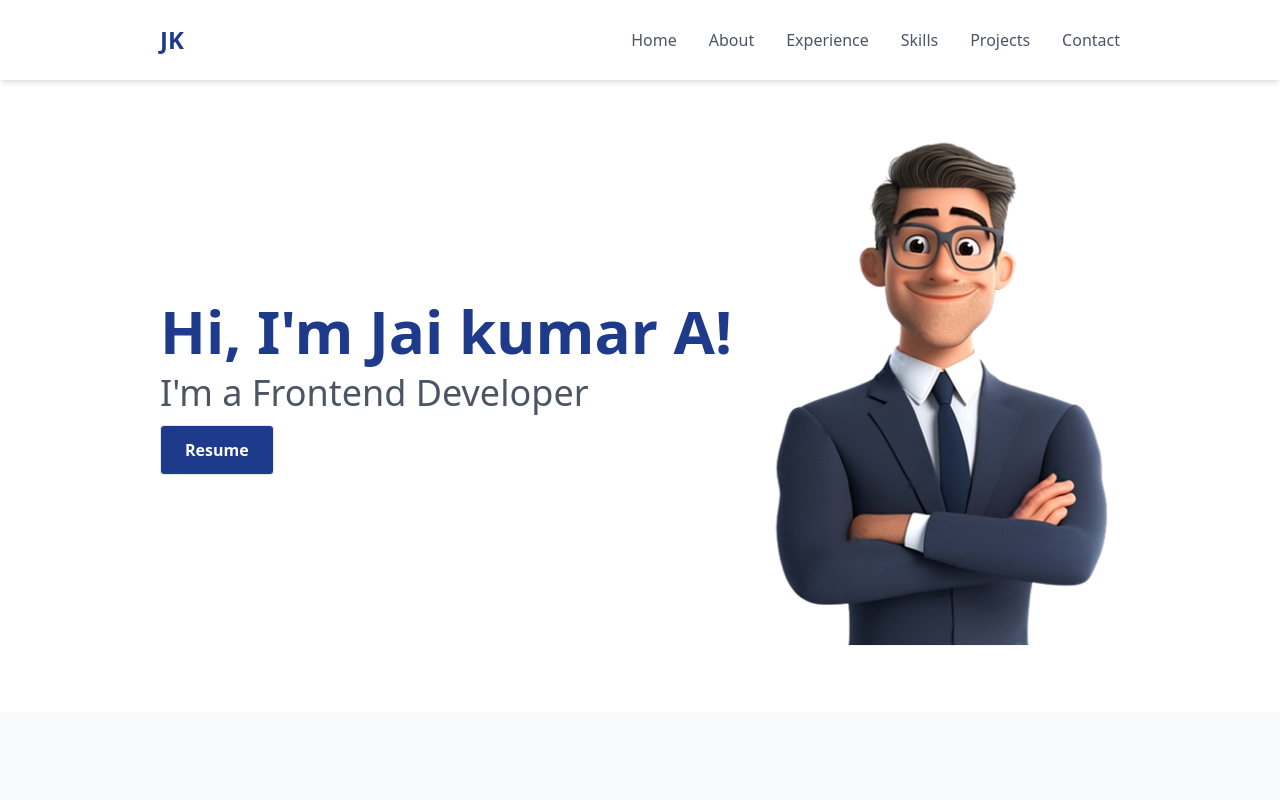
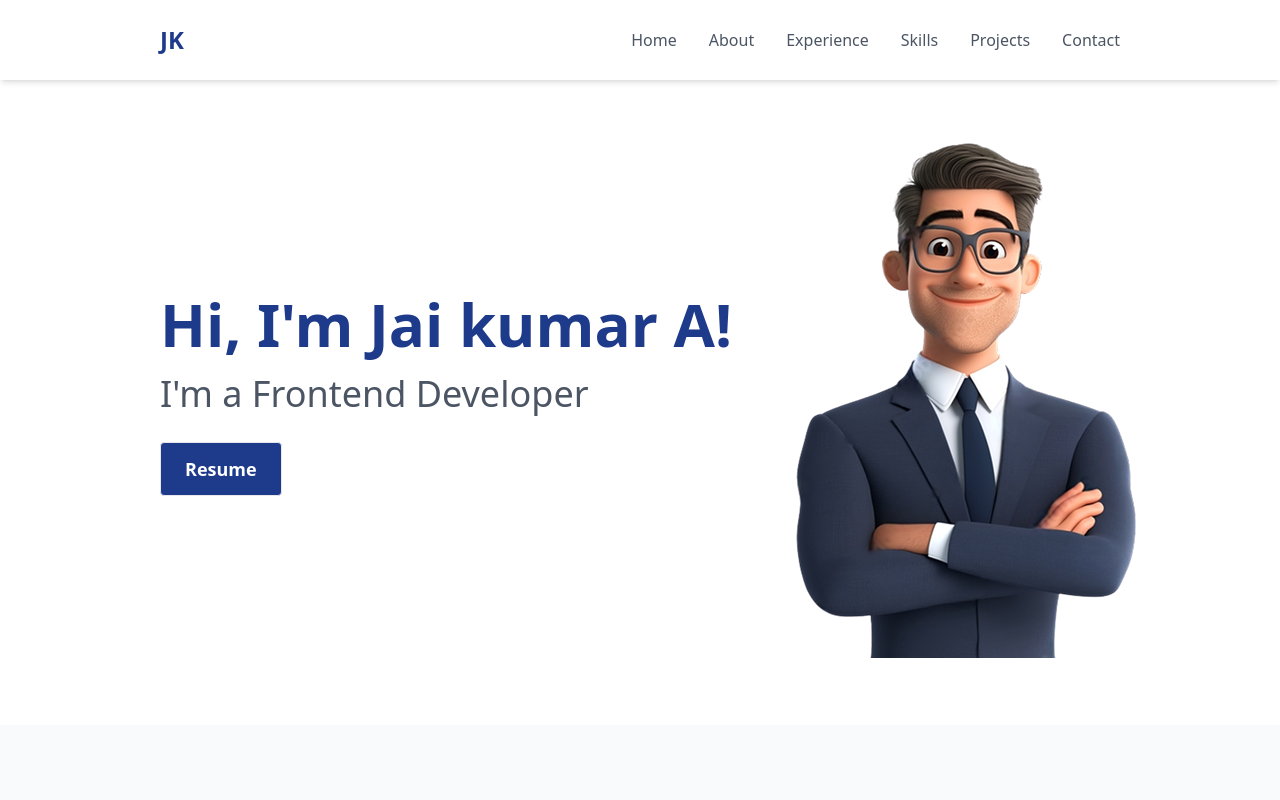
Before and after one commit to JaikumarAsokan/Jaikumar-A-portfolio, a React (Vite) app: page / in a window 1280 px wide. Shown: the top 800 px of the page. Built offline with nearby package versions, Linux system fonts and the light colour scheme.

Commit message:
Normalize line endings

```diff
--- a/src/App.jsx
+++ b/src/App.jsx
@@ -55,7 +55,7 @@ const App = () => {
   }
 
   return (
-    <div className="font-sans">
+    <div className="font-sans bg-white">
       <Navbar navItems={portfolioData.navigation} />
       <Hero personalInfo={portfolioData.personalInfo} />
       <About aboutData={portfolioData.about} />
--- a/src/components/Hero.jsx
+++ b/src/components/Hero.jsx
@@ -5,18 +5,19 @@ const Hero = ({ personalInfo }) => {
   return (
     <section
       id="home"
-      className="bg-white pt-32 pb-16 container mx-auto px-4 sm:px-8 lg:px-40 flex flex-col-reverse md:flex-row items-center justify-between"
+      className="px-6 md:px-12 lg:px-20 xl:px-40 bg-white m-auto pt-20 sm:pt-24 md:pt-28 lg:pt-32 pb-12 sm:pb-14 md:pb-16 container w-full flex flex-col-reverse md:flex-row items-center justify-between gap-8 md:gap-12"
     >
+    {/* px-4 sm:px-6 md:px-8 lg:px-12 xl:px-40 2xl:px-48 */}
       {/* Left Section */}
       <motion.div
-        className="text-left flex flex-col justify-center w-full"
+        className="text-left flex flex-col justify-center w-full md:basis-3/5"
         initial={{ opacity: 0, x: -50 }}
         whileInView={{ opacity: 1, x: 0 }}
         transition={{ duration: 0.8 }}
         viewport={{ once: true }}
       >
         <motion.h1
-          className="text-4xl md:text-6xl font-bold text-[#1e3a8a] mb-2 sm:mb-0 md:mb-2 lg:mb-3"
+          className="whitespace-nowrap md:whitespace-nowrap text-3xl sm:text-4xl md:text-5xl lg:text-6xl font-bold text-[#1e3a8a] mb-2 sm:mb-3 md:mb-4 lg:mb-5"
           initial={{ opacity: 0, y: -20 }}
           whileInView={{ opacity: 1, y: 0 }}
           transition={{ duration: 0.8, delay: 0.2 }}
@@ -25,7 +26,7 @@ const Hero = ({ personalInfo }) => {
           Hi, I'm {personalInfo.name}!
         </motion.h1>
         <motion.h2
-          className="text-2xl md:text-4xl text-gray-600 mb-2 sm:mb-0 md:mb-2 lg:mb-3"
+          className="text-xl sm:text-2xl md:text-3xl lg:text-4xl text-gray-600 mb-4 sm:mb-5 md:mb-6 lg:mb-7"
           initial={{ opacity: 0, y: -20 }}
           whileInView={{ opacity: 1, y: 0 }}
           transition={{ duration: 0.8, delay: 0.4 }}
@@ -38,7 +39,7 @@ const Hero = ({ personalInfo }) => {
             import.meta.env.BASE_URL
           }resume/Jaikumar_A_Frontend_Developer.pdf`}
           download="Jaikumar_A_Frontend_Developer.pdf"
-          className="inline-block bg-[#1e3a8a] text-white border font-bold py-3 px-6 rounded transition duration-300 hover:bg-white hover:text-[#1e3a8a] hover:border hover:border-[#1e3a8a] hover:shadow-lg w-full md:w-min text-center"
+          className="inline-block w-full sm:w-auto md:w-min bg-[#1e3a8a] text-white border font-bold py-3 sm:py-3 px-4 sm:px-6 rounded transition duration-300 hover:bg-white hover:text-[#1e3a8a] hover:border hover:border-[#1e3a8a] hover:shadow-lg   text-center text-sm sm:text-base md:text-lg"
           initial={{ opacity: 0, scale: 0.8 }}
           whileInView={{ opacity: 1, scale: 1 }}
           transition={{ duration: 0.5, delay: 0.6 }}
@@ -50,7 +51,7 @@ const Hero = ({ personalInfo }) => {
 
       {/* Right Section (Image) */}
       <motion.div
-        className="flex items-center justify-center md:justify-end w-full md:w-3/5"
+        className="flex items-center justify-center w-full sm:w-4/5 md:w-2/5"
         initial={{ opacity: 0, scale: 0.8 }}
         whileInView={{ opacity: 1, scale: 1 }}
         transition={{ duration: 0.8, delay: 0.5 }}
@@ -59,7 +60,7 @@ const Hero = ({ personalInfo }) => {
         <img
           src={`${import.meta.env.BASE_URL}${personalInfo.image}`}
           alt="Profile"
-          className="rounded-lg"
+          className="rounded-lg w-98 max-w-xs sm:max-w-sm md:max-w-md lg:max-w-lg xl:max-w-xl 2xl:max-w-2xl"
         />
       </motion.div>
     </section>
```
Also changed, not shown: 2 other files (tests, documents, lock files or other folders).
